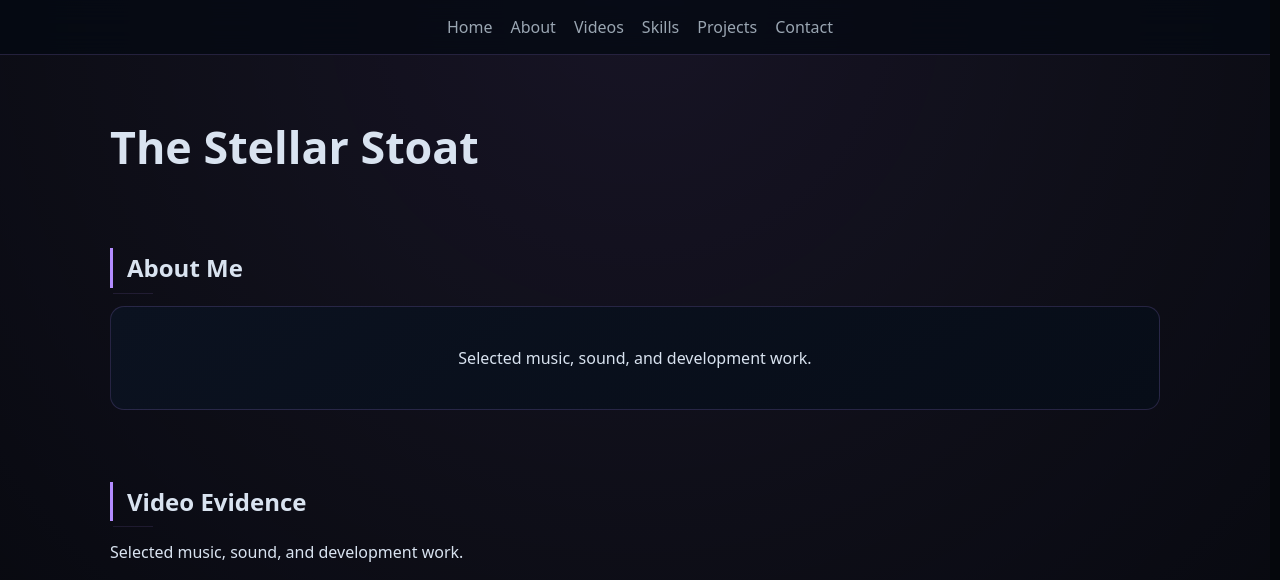
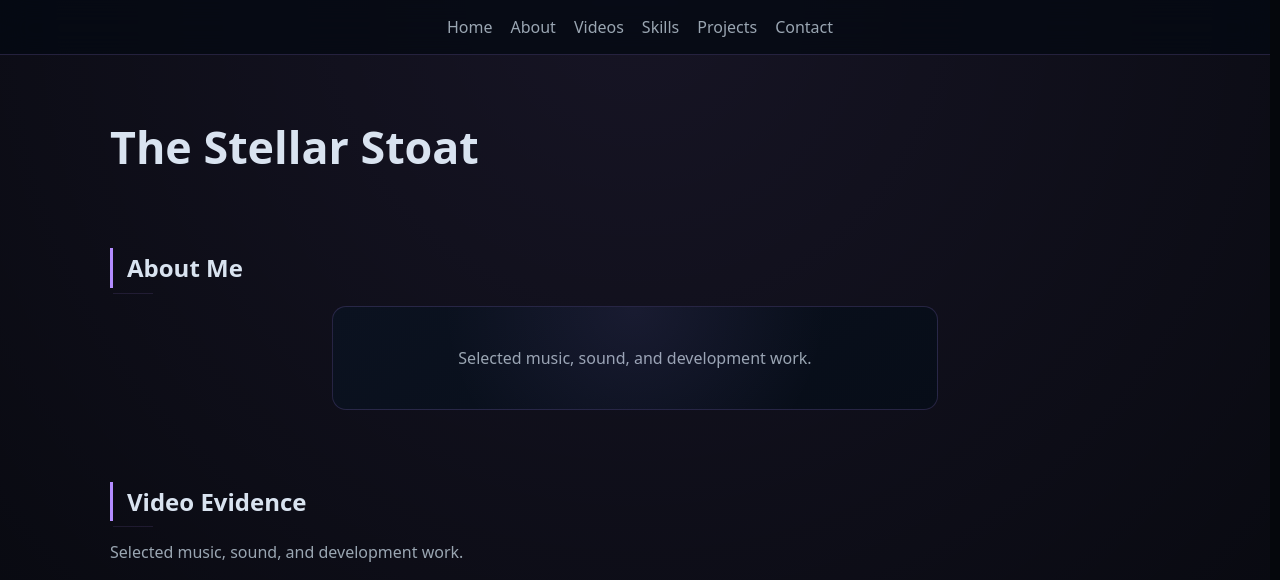
Before and after one commit to trenthian/trenthian.github.io, a Jekyll site: the page built from index.md, in a window 1280 px wide and 1400 px high. Shown: the top 580 px of the window. Built offline with Jekyll 4.4.1, drawn with Linux system fonts in a browser that asks for light colours.

Commit message:
Update style.scss

```diff
--- a/assets/css/style.scss
+++ b/assets/css/style.scss
@@ -10,6 +10,7 @@
    ========================================================== */
 
 :root {
+
   --bg: #05070c;
   --panel: #0b1220;
   --panel-2: #070d18;
@@ -18,17 +19,18 @@
   --muted: #9aa6b2;
 
   --accent: #b38cff;
-  --accent-soft: rgba(179, 140, 255, 0.12);
-  --accent-mid: rgba(179, 140, 255, 0.22);
-  --accent-strong: rgba(179, 140, 255, 0.45);
+  --accent-soft: rgba(179,140,255,.12);
+  --accent-mid: rgba(179,140,255,.22);
+  --accent-strong: rgba(179,140,255,.45);
 
-  --border: rgba(179, 140, 255, 0.18);
+  --border: rgba(179,140,255,.18);
 
   --radius: 14px;
   --radius-soft: 10px;
 
-  --transition: 0.25s ease;
-  --transition-fast: 0.15s ease;
+  --transition: .25s ease;
+  --transition-fast: .15s ease;
+
 }
 
 /* ==========================================================
@@ -36,63 +38,128 @@
    ========================================================== */
 
 html {
+
   scroll-behavior: smooth;
 
-  /* prevents layout shift when modal locks scroll */
   overflow-y: scroll;
   scrollbar-gutter: stable;
+
+  /* Firefox */
+  scrollbar-width: thin;
+  scrollbar-color: var(--accent-soft) var(--bg);
+
 }
 
 body {
+
   margin: 0;
-  font-family: system-ui, -apple-system, Segoe UI, Roboto, sans-serif;
+
+  font-family:
+    system-ui,
+    -apple-system,
+    Segoe UI,
+    Roboto,
+    sans-serif;
 
   background:
-    radial-gradient(circle at top,
-      rgba(179, 140, 255, 0.10),
-      transparent 45%),
+    radial-gradient(
+      circle at top,
+      rgba(179,140,255,.10),
+      transparent 45%
+    ),
     var(--bg);
 
   color: var(--text);
+
   line-height: 1.65;
+
 }
 
-/* lock scroll when modal open */
+/* Prevent page jump while modal is open */
+
 body.modal-open {
+
   overflow: hidden;
+
 }
 
 /* ==========================================================
    TYPOGRAPHY
    ========================================================== */
 
-h1, h2, h3 {
+h1,
+h2,
+h3 {
+
+  margin: 0;
+
   color: var(--text);
-  margin: 0;
+
   font-weight: 650;
+
 }
 
 h1 {
-  font-size: clamp(2rem, 3.5vw, 2.8rem);
+
+  font-size: clamp(2rem,3.5vw,2.8rem);
+
   margin-bottom: 12px;
+
 }
 
 h2 {
+
+  position: relative;
+
   margin-top: 64px;
   margin-bottom: 18px;
+
   padding-left: 14px;
+
   border-left: 3px solid var(--accent);
-  position: relative;
+
 }
 
 h2::after {
+
   content: "";
+
   position: absolute;
+
   left: 0;
   bottom: -6px;
+
   width: 40px;
   height: 1px;
+
   background: var(--accent-soft);
+
+}
+
+p {
+
+  color: var(--muted);
+
+}
+
+/* ==========================================================
+   LINKS
+   ========================================================== */
+
+a {
+
+  color: var(--accent);
+
+  text-decoration: none;
+
+  transition: color var(--transition-fast);
+
+}
+
+a:hover {
+
+  color: white;
+
 }
 
 /* ==========================================================
@@ -100,7 +167,9 @@
    ========================================================== */
 
 .nav {
+
   position: fixed;
+
   top: 0;
   left: 0;
   right: 0;
@@ -108,31 +177,41 @@
   z-index: 1000;
 
   display: flex;
+
   justify-content: center;
 
   padding: 14px 18px;
 
-  background: rgba(5, 10, 18, 0.78);
+  background: rgba(5,10,18,.78);
+
   backdrop-filter: blur(14px);
 
   border-bottom: 1px solid var(--border);
+
 }
 
 .nav-inner {
+
   display: flex;
+
   gap: 18px;
+
   flex-wrap: wrap;
+
   justify-content: center;
+
 }
 
 .nav a {
+
   color: var(--muted);
-  text-decoration: none;
-  transition: color var(--transition-fast);
+
 }
 
 .nav a:hover {
+
   color: var(--accent);
+
 }
 
 /* ==========================================================
@@ -140,122 +219,392 @@
    ========================================================== */
 
 main {
+
   max-width: 1050px;
+
   margin: 0 auto;
-  padding: 110px 20px 70px;
+
+  padding:
+    110px
+    20px
+    70px;
+
 }
 
 .section {
+
   margin-bottom: 72px;
+
 }
-
 /* ==========================================================
    CARD SYSTEM
    ========================================================== */
 
 .card {
-  background: linear-gradient(145deg, var(--panel), var(--panel-2));
+
+  position: relative;
+
+  background:
+    linear-gradient(
+      145deg,
+      var(--panel),
+      var(--panel-2)
+    );
+
   border: 1px solid var(--border);
   border-radius: var(--radius);
 
   padding: 22px;
+
   text-align: center;
 
   cursor: pointer;
 
-  transition: transform var(--transition), box-shadow var(--transition);
+  overflow: hidden;
+
+  transition:
+    transform var(--transition),
+    box-shadow var(--transition),
+    border-color var(--transition);
+
+}
+
+/* subtle glow */
+
+.card::before {
+
+  content: "";
+
+  position: absolute;
+  inset: 0;
+
+  pointer-events: none;
+
+  background:
+    radial-gradient(
+      circle at top,
+      var(--accent-soft),
+      transparent 60%
+    );
+
+  opacity: .75;
+
 }
 
 .card:hover {
+
   transform: translateY(-5px);
-  box-shadow: 0 0 30px var(--accent-mid);
+
+  border-color: var(--accent-strong);
+
+  box-shadow:
+    0 0 28px var(--accent-mid);
+
 }
 
-.skill-list {
-  margin: 12px 0 0;
-  padding-left: 18px;
-  text-align: left;
-  color: var(--muted);
-  line-height: 1.6;
-}
-
-.skill-list li {
-  margin-bottom: 4px;
-}
 /* ==========================================================
    GRID
    ========================================================== */
 
 .grid {
+
   display: grid;
-  grid-template-columns: repeat(auto-fit, minmax(210px, 1fr));
-  gap: 16px;
+
+  grid-template-columns:
+    repeat(
+      auto-fit,
+      minmax(230px,1fr)
+    );
+
+  gap: 18px;
+
 }
 
+/* ==========================================================
+   SKILL CARDS
+   ========================================================== */
+
+.card strong {
+
+  display: block;
+
+  margin-bottom: 16px;
+
+  color: var(--text);
+
+  font-size: 1.08rem;
+  font-weight: 650;
+
+}
+
+/*
+   Each row becomes:
+
+   Writing • Arranging
+
+   instead of a bulleted list.
+*/
+
+.skill-items {
+
+  display: flex;
+  flex-direction: column;
+
+  gap: 8px;
+
+  margin-top: 10px;
+
+  color: var(--muted);
+
+  font-size: .95rem;
+
+  line-height: 1.6;
+
+}
+
+.skill-items div {
+
+  display: flex;
+
+  justify-content: center;
+  align-items: center;
+
+  gap: 10px;
+
+  flex-wrap: wrap;
+
+}
+
+/* nicer bullet separators */
+
+.skill-items div span {
+
+  color: var(--accent);
+
+  opacity: .65;
+
+  user-select: none;
+
+}
+
+/* ==========================================================
+   ABOUT CARD
+   ========================================================== */
+
+#about .card {
+
+  max-width: 560px;
+
+  margin: 0 auto;
+
+}
+
+/* ==========================================================
+   PROJECT CARDS
+   ========================================================== */
+
+#projects .card {
+
+  min-height: 120px;
+
+  display: flex;
+
+  justify-content: center;
+  align-items: center;
+
+  font-size: 1.05rem;
+
+}
+
+/* ==========================================================
+   CONTACT CARD
+   ========================================================== */
+
+#contact .card {
+
+  max-width: 600px;
+
+  margin: 0 auto;
+
+}
 /* ==========================================================
    VIDEO SYSTEM
    ========================================================== */
 
 .video-wrapper iframe {
+
   width: 100%;
+
   aspect-ratio: 16 / 9;
+
   border: 0;
+
   border-radius: var(--radius-soft);
+
 }
 
+/* strip of thumbnails */
+
 .video-strip {
+
   display: flex;
+
   gap: 12px;
+
   overflow-x: auto;
+
   margin-top: 14px;
+
   padding-bottom: 6px;
+
 }
 
+/* individual thumbnails */
+
 .video-thumb {
+
   flex: 0 0 160px;
+
   height: 90px;
+
   border-radius: 10px;
+
   overflow: hidden;
+
   cursor: pointer;
+
   border: 1px solid var(--border);
+
+  transition:
+    transform var(--transition-fast),
+    border-color var(--transition-fast);
+
+}
+
+.video-thumb:hover {
+
+  transform: translateY(-3px);
+
+  border-color: var(--accent);
+
 }
 
 .video-thumb img {
+
   width: 100%;
+
   height: 100%;
+
   object-fit: cover;
+
 }
+
 /* ==========================================================
    VIDEO NOTES PANEL
    ========================================================== */
 
 .video-notes {
+
   margin-top: 14px;
+
   padding: 14px 16px;
+
   border: 1px solid var(--border);
+
   border-radius: 10px;
 
-  background: linear-gradient(
+  background:
+    linear-gradient(
       145deg,
       var(--panel),
       var(--panel-2)
     );
 
   color: var(--muted);
+
   font-size: 0.95rem;
-  line-height: 1.5;
+
+  line-height: 1.6;
+
   white-space: pre-line;
+
+}
+
+/* ==========================================================
+   SCROLLBAR (GLOBAL THEME)
+   ========================================================== */
+
+/* Firefox */
+
+html {
+
+  scrollbar-width: thin;
+
+  scrollbar-color: var(--accent-soft) var(--bg);
+
+}
+
+/* WebKit browsers */
+
+::-webkit-scrollbar {
+
+  width: 12px;
+
+  height: 12px;
+
+}
+
+::-webkit-scrollbar-track {
+
+  background: var(--bg);
+
+  border-left: 1px solid var(--border);
+
+}
+
+::-webkit-scrollbar-thumb {
+
+  background: linear-gradient(
+    180deg,
+    var(--accent-soft),
+    var(--accent-mid)
+  );
+
+  border-radius: 10px;
+
+  border: 2px solid var(--bg);
+
+}
+
+::-webkit-scrollbar-thumb:hover {
+
+  background: linear-gradient(
+    180deg,
+    var(--accent-mid),
+    var(--accent-strong)
+  );
+
+}
+
+::-webkit-scrollbar-corner {
+
+  background: var(--bg);
+
 }
 /* ==========================================================
-   MODAL SYSTEM (CLEAN + FIXED)
+   MODAL SYSTEM (HARDENED + RELIABLE)
    ========================================================== */
 
 .modal {
+
   position: fixed;
+
   inset: 0;
 
   display: flex;
+
   justify-content: center;
+
   align-items: center;
 
   padding: 32px;
@@ -263,82 +612,123 @@
   background: rgba(0,0,0,0);
 
   opacity: 0;
+
   visibility: hidden;
 
-  transition: 220ms ease;
+  pointer-events: none;
+
+  transition:
+    background 220ms ease,
+    opacity 220ms ease,
+    visibility 220ms ease;
 
   z-index: 5000;
+
 }
 
+/* ACTIVE STATE */
+
 .modal.show {
-  background: rgba(0,0,0,0.75);
+
+  background: rgba(0,0,0,0.78);
+
   opacity: 1;
+
   visibility: visible;
+
+  pointer-events: auto;
+
 }
 
+/* MODAL WINDOW */
+
 .modal-inner {
+
   width: min(900px, 100%);
+
   max-height: 85vh;
 
   overflow-y: auto;
 
-  background: linear-gradient(145deg, var(--panel), var(--panel-2));
+  background:
+    linear-gradient(
+      145deg,
+      var(--panel),
+      var(--panel-2)
+    );
+
   border: 1px solid var(--border);
+
   border-radius: var(--radius);
 
   padding: 28px;
 
-  transform: translateY(16px) scale(0.97);
+  transform: translateY(18px) scale(0.97);
+
   opacity: 0;
 
-  transition: 240ms ease;
+  transition:
+    transform 240ms ease,
+    opacity 240ms ease;
 
-  box-shadow: 0 30px 90px rgba(0,0,0,0.65);
+  box-shadow:
+    0 30px 90px rgba(0,0,0,0.65);
+
 }
 
+/* OPEN STATE */
+
 .modal.show .modal-inner {
+
   transform: translateY(0) scale(1);
+
   opacity: 1;
+
 }
 
-/* modal content images */
+/* IMAGE INSIDE MODAL */
+
 .modal-inner img {
+
   width: 100%;
+
   border-radius: 12px;
+
   margin: 16px 0;
+
+  display: block;
+
 }
 
 /* ==========================================================
-   SCROLLBAR (RESTORED + STYLED)
+   RESPONSIVE
    ========================================================== */
 
-/* Firefox */
-html {
-  scrollbar-width: thin;
-  scrollbar-color: var(--accent-soft) var(--bg);
+@media (max-width: 720px) {
+
+  .nav-inner {
+    gap: 12px;
   }
 
-/* Chrome / Edge / Safari */
-::-webkit-scrollbar {
-  width: 12px;
-  height: 12px;
+  main {
+    padding-top: 100px;
   }
 
-::-webkit-scrollbar-track {
-  background: var(--bg);
-  border-left: 1px solid var(--border);
+  h1 {
+    font-size: 2rem;
   }
 
-::-webkit-scrollbar-thumb {
-  background: linear-gradient(180deg, var(--accent-soft), var(--accent-mid));
-  border-radius: 10px;
-  border: 2px solid var(--bg);
 }
 
-::-webkit-scrollbar-thumb:hover {
-  background: linear-gradient(180deg, var(--accent-mid), var(--accent-strong));
+/* ==========================================================
+   REDUCED MOTION SUPPORT
+   ========================================================== */
+
+@media (prefers-reduced-motion: reduce) {
+
+  * {
+    transition: none !important;
+    scroll-behavior: auto !important;
   }
 
-::-webkit-scrollbar-corner {
-  background: var(--bg);
 }
```
Lines whose indentation alone changed are shown as unchanged.
